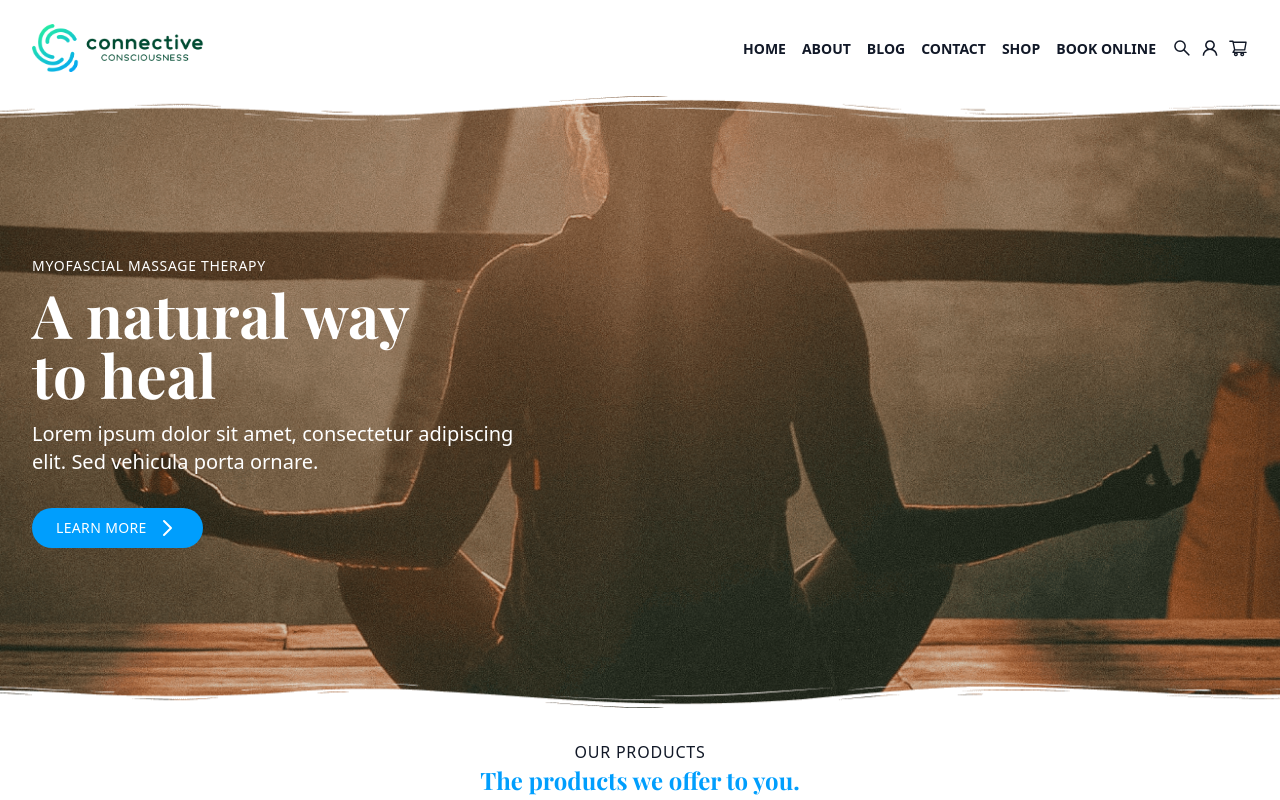
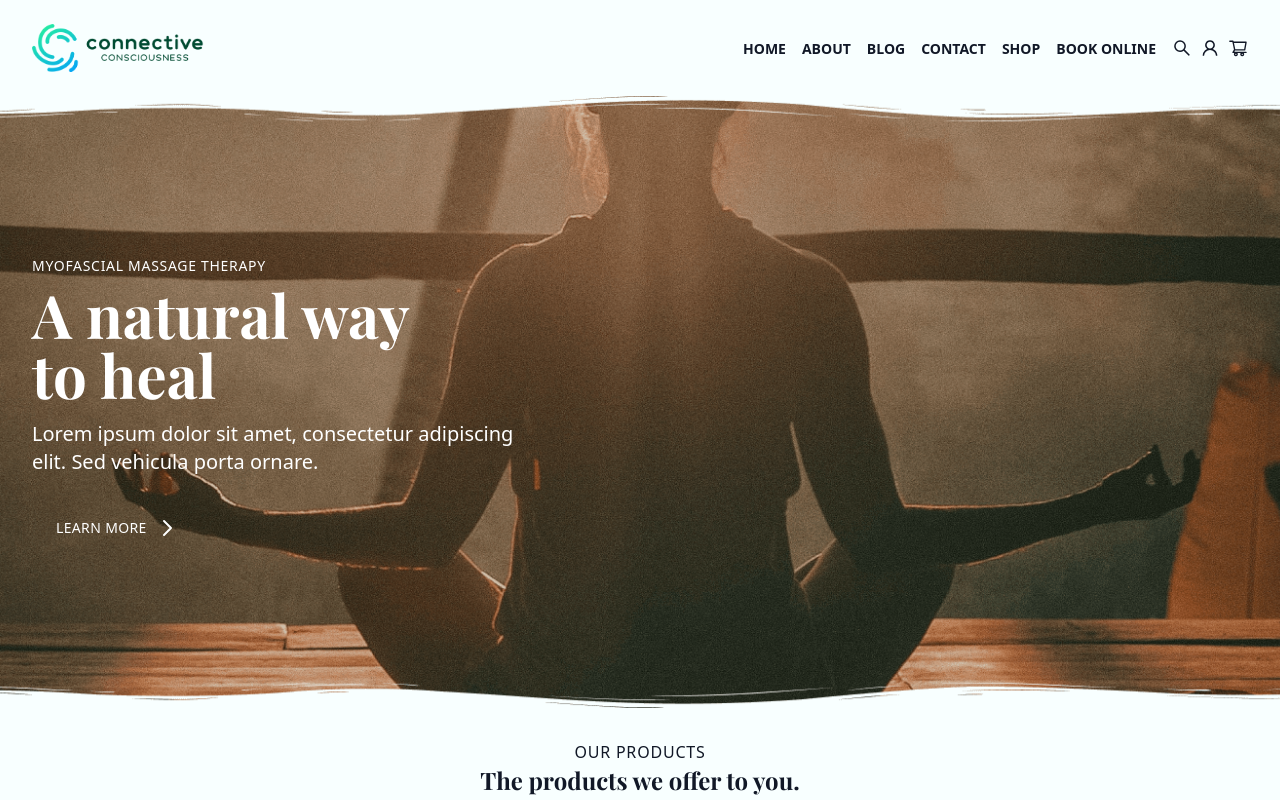
Before and after one commit to atweberlly/connective-consciousness, a Vue app: page / in a window 1280 px wide. Shown: the top 800 px of the page. Built offline with nearby package versions, Linux system fonts and the light colour scheme.

Commit message:
Update color names

```diff
--- a/tailwind.config.js
+++ b/tailwind.config.js
@@ -6,16 +6,14 @@ module.exports = {
   theme: {
     container: {
       center: true,
-      padding: {
-        DEFAULT: '2rem',
-      },
+      padding: '2rem',
     },
     extend: {
       colors: {
-        azure: '#f8ffff',
-        'dim-gray': '#666666',
-        'sky-blue': '#009efd',
-        cyprus: '#090f23',
+        primary: '#009efd',
+        secondary: '#090f23',
+        light: '#f8ffff',
+        dark: '#666666',
       },
       backgroundImage: {
         banner: "url('/images/hero-banner-bg.png')",
```
